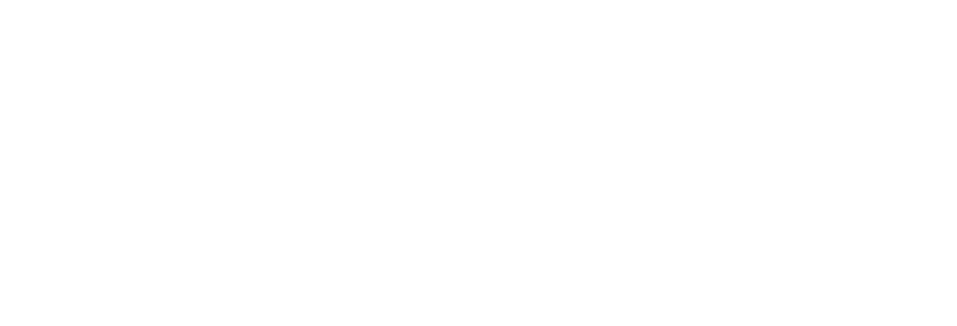
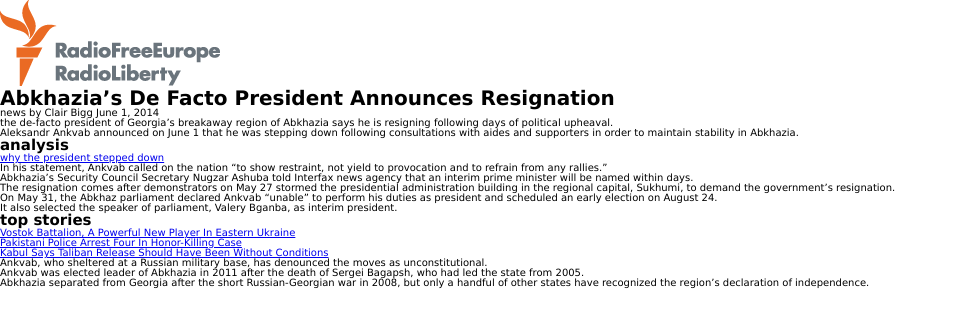
Before and after one commit to jayrock7319/radio-free-europe, a plain HTML site: page index.html in a window 1280 px wide. Shown: the whole page, without its empty margins (0-957 px from the left). Drawn offline with Linux system fonts and the light colour scheme.

Commit message:
Header/News Section basic html complete

```diff
--- a/css/style.css
+++ b/css/style.css
@@ -26,8 +26,6 @@ h4,
 h5,
 h6 {
 		font-family 		: 				verdana, arial, sans-serif							;
-		margin-bottom		: 				.5em															;
-		text-align: center;
 }
 
 /*---------global combinations-----*/
--- a/index.html
+++ b/index.html
@@ -1,9 +1,37 @@
 <!DOCTYPE html>
 <html>
 	<head>
- 	<title></title>
+		<meta name="viewport" content="width=device-width, initial-scale=1" />
+		<title>Radio Free Europe</title>
+		<meta charset="UTF-8" />
+		<link rel="stylesheet" type="text/css" href="/css/style.css" />
 	</head>
+
  	<body>
+ 		<header><img src="/img/rfe-logo.png"></header>
+ 		<h1>Abkhazia’s De Facto President Announces Resignation</h1>
 
+ 		<p>news by Clair Bigg <time>June 1, 2014</time></p>
+ 		<p>the de-facto president of Georgia’s breakaway region of Abkhazia says he is resigning following days of political upheaval. </p>
+		<p>Aleksandr Ankvab announced on June 1 that he was stepping down
+		following consultations with aides and supporters in order to maintain stability in Abkhazia.</p>
+
+		<h2>analysis</h2>
+		<p><a href="#">why the president stepped down</a></p>
+
+		<p>In his statement, Ankvab called on the nation “to show restraint, not yield to provocation and to refrain from any rallies.”</p>
+		<p>Abkhazia’s Security Council Secretary Nugzar Ashuba told Interfax news agency that an interim prime minister will be named within days.</p>
+		<p>The resignation comes after demonstrators on May 27 stormed the presidential administration building in the regional capital, Sukhumi, to demand the government’s resignation.</p>
+		<p>On May 31, the Abkhaz parliament declared Ankvab “unable” to perform his duties as president and scheduled an early election on August 24.</p>
+		<p>It also selected the speaker of parliament, Valery Bganba, as interim president.</p>
+
+		<h2>top stories</h2>
+		<p><a href="#">Vostok Battalion, A Powerful New Player In Eastern Ukraine</a></p>
+		<p><a href="#">Pakistani Police Arrest Four In Honor-Killing Case</a></p>
+		<p><a href="#">Kabul Says Taliban Release Should Have Been Without Conditions</a></p>
+
+		<p>Ankvab, who sheltered at a Russian military base, has denounced the moves as unconstitutional.</p>
+		<p>Ankvab was elected leader of Abkhazia in 2011 after the death of Sergei Bagapsh, who had led the state from 2005.</p>
+		<p>Abkhazia separated from Georgia after the short Russian-Georgian war in 2008, but only a handful of other states have recognized the region’s declaration of independence.</p>
  	</body>
 </html>
```
Also changed, not shown: img/rfe-logo.png (added), 1 other file. Lines whose indentation alone changed are shown as unchanged.
